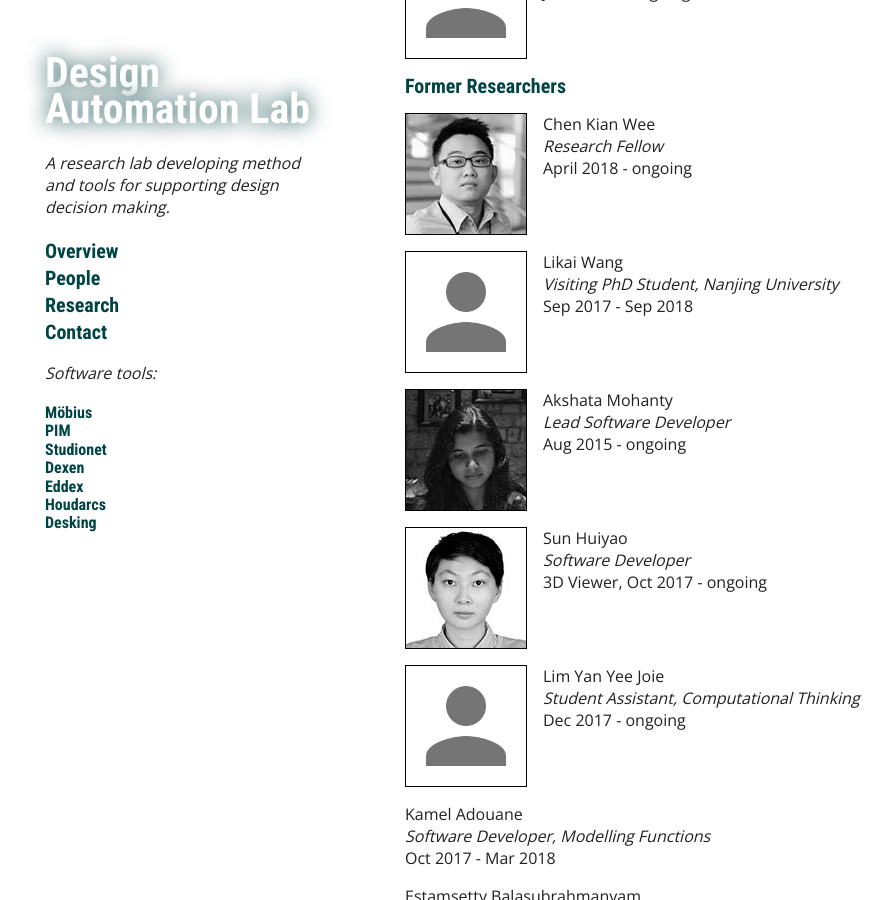
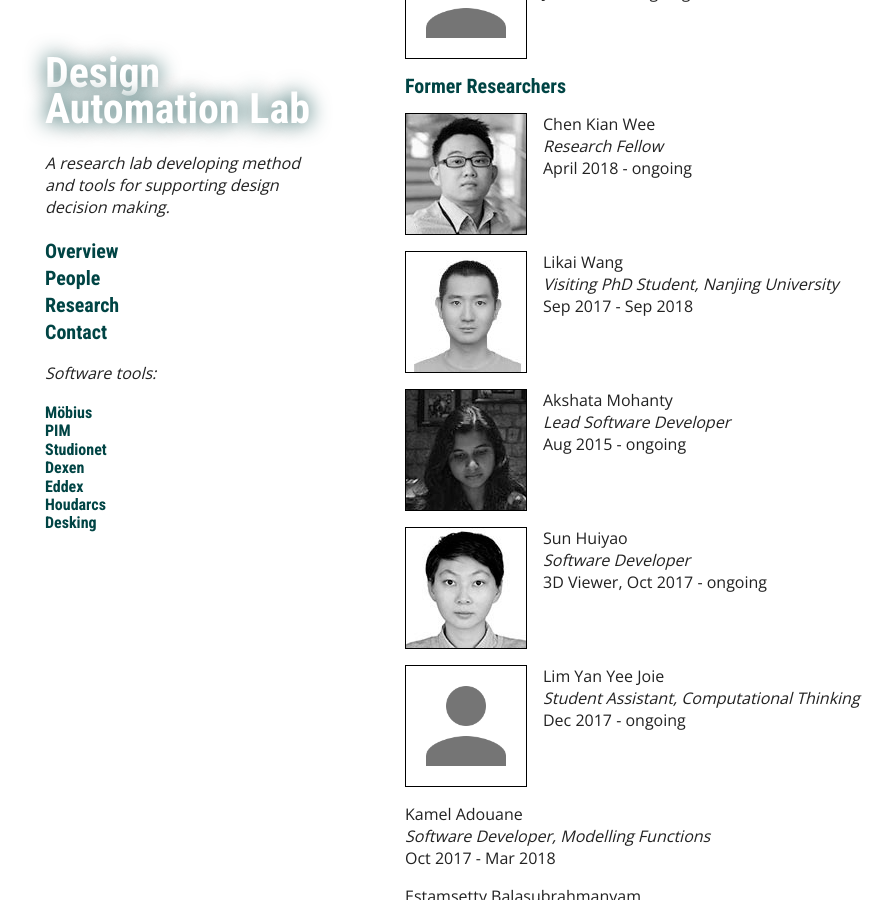
Before and after one commit to design-automation/design-automation-website, a Jekyll site: the page built from people.md, in a window 1280 px wide and 900 px high, scrolled down 940 px. Shown: the whole window, without its empty margins (165-1058 px from the left). Built offline with Jekyll 4.4.1, drawn with Linux system fonts in a browser that asks for light colours; our own code applies the rules of GitHub Pages for plain Markdown files; a script that is not in the unit is left out.

Commit message:
added likai image

```diff
--- a/people.md
+++ b/people.md
@@ -60,7 +60,7 @@ title: People
 %}
 
 {% include item.html
-    file="person-dummy.png"
+    smlfile="likai_sml.jpg" file="likai.jpg"
     title="Likai Wang"
     subtitle="Visiting PhD Student, Nanjing University"
     descr="Sep 2017 - Sep 2018"
```
Also changed, not shown: assets/images/likai.jpg (added), assets/images/likai_sml.jpg (added).
